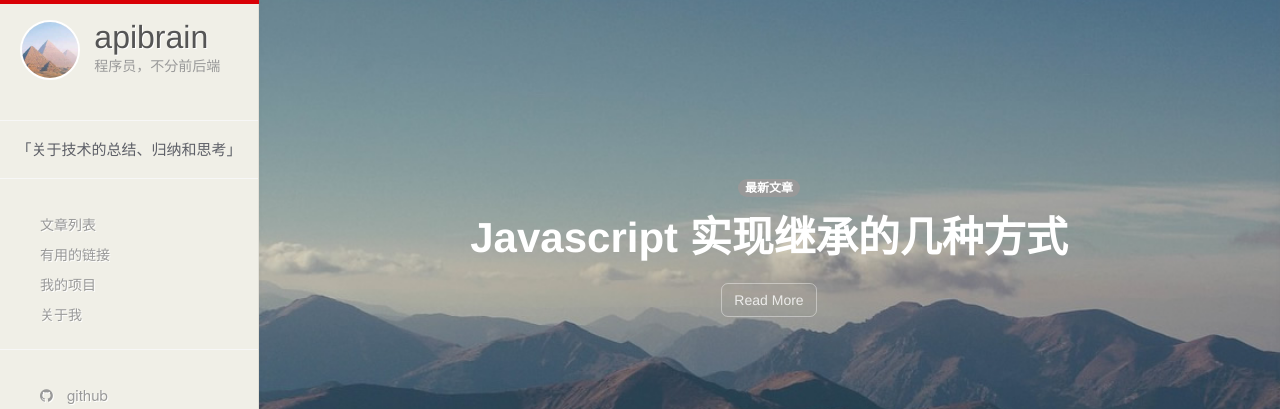
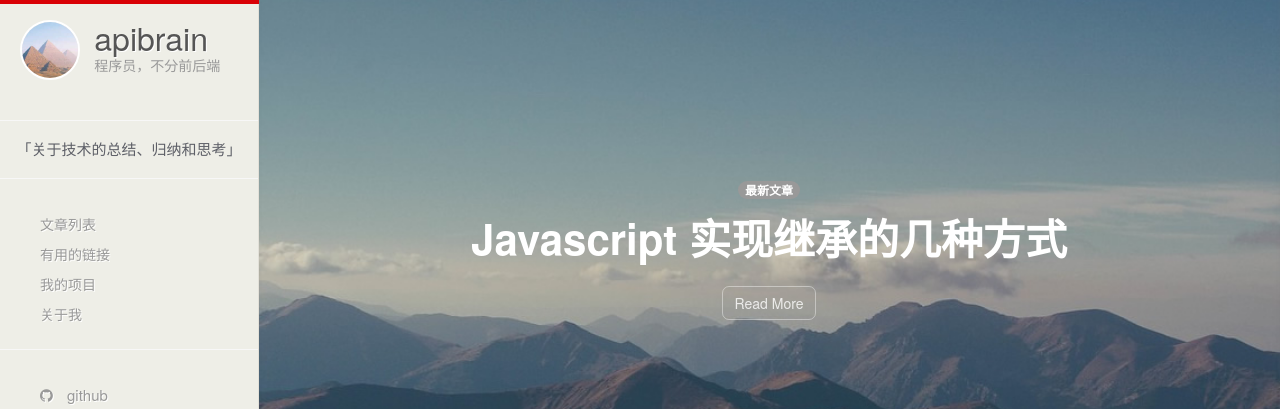
Before and after one commit to apibrain/apibrain.github.io, a Jekyll site: the page built from index.html, in a window 1280 px wide and 900 px high. Shown: the top 409 px of the window. Built offline with Jekyll 4.4.1, drawn with Linux system fonts in a browser that asks for light colours.

Commit message:
修改了页面上部分样式

```diff
--- a/css/hc.css
+++ b/css/hc.css
@@ -26,23 +26,23 @@
   font-weight:normal;
 }
 
-h1 a,h2 a,h3 a,h4 a
-{
+h1 a,h2 a,h3 a,h4 a {
   color:#428fe0
 }
 
-h1 a:hover,h2 a:hover,h3 a:hover,h4 a:hover
-{
+h1 a:hover,h2 a:hover,h3 a:hover,h4 a:hover {
   color:#29598c
 }
 
-p
-{
-  font-weight:200;
+p {
+  font-weight:normal;
   line-height: 1.85em;
   font-size: 1.2em;
   margin-bottom: 1.5em;
   text-align: justify;
+}
+ul, ul li, ol, ol li {
+  font-weight: 200;
 }
 
 .posts
@@ -92,12 +92,11 @@
   border-radius: 100%;
 }
 
-#sidebar-wrapper
-{
+#sidebar-wrapper {
   margin-left:-258px;
   left:258px;
   width:259px;
-  background:#f0efe7;
+  background-color:#eeeee7;
   position:fixed;
   height:100%;
   overflow-y:auto;
@@ -204,7 +203,6 @@
 .brand a, .brand a:visited {
   font-weight:200;
   color:#555;
-  font-family:"Helvetica Neue", helvetica, "Open Sans",sans-serif;
   text-shadow:1px 1px #fff;
   font-size: 32px;
 }
@@ -257,7 +255,8 @@
 }
 
 div.highlighter-rouge {
-  background: url(https://sf-static.b0.upaiyun.com/v-579b24f3/global/img/blueprint.png) repeat #f4f5f6;
+  background: url(https://sf-static.b0.upaiyun.com/v-579b24f3/global/img/blueprint.png) repeat #f6f6f8;
+  background-size: 30px 30px;
   border: 0px solid #e4e8e8;
   border-radius: 4px;
   margin-bottom: 2.4em;
@@ -348,7 +347,6 @@
 .showcase-text
 {
   font-size:3em;
-  font-family:"Helvetica Neue", helvetica, "Open Sans", sans-serif;
   font-weight:bolder;
   color:#fff;
   text-align:center;
@@ -387,7 +385,6 @@
 
 #welcome-greeting p a
 {
-  font-weight:100;
   color:#d90006;
   border-bottom: 0 none;
 }
@@ -397,6 +394,7 @@
   bottom:0;
   width:100%;
   font-size:.9em;
+  font-weight: 200;
   text-shadow:1px 1px #fff;
   padding-left:0px;
   margin-bottom:0;
@@ -428,7 +426,6 @@
   border:1px solid rgba(255,255,255,.4);
   color:rgba(255,255,255,.8);
   font-weight:200;
-  font-family:"Helvetica Neue", helvetica, "Open Sans", sans-serif;
 }
 
 .showcase-button:hover
@@ -548,8 +545,6 @@
 time
 {
   color:#c9c9c9;
-  font-family:"Helvetica Neue", helvetica, "Open Sans", sans-serif;
-  font-weight:200;
 }
 
 .pn-pager {
@@ -628,6 +623,7 @@
 }
 .homepage-posts time, .homepage-posts h4 {
   font-size: 1.2em;
+  font-weight: normal;
   margin: 0;
   border: 0px solid #f00;
   line-height: 36px;
@@ -652,7 +648,6 @@
 .project-container h1
 {
   font-size:3em;
-  font-family:"Helvetica Neue", helvetica, "Open Sans", sans-serif;
   font-weight:bolder;
   color:#fff;
   text-align:center;
@@ -661,8 +656,6 @@
 
 .project-container p
 {
-  font-weight:200;
-  font-family:"Helvetica Neue", helvetica, "Open Sans",sans-serif;
   color:#fff;
   text-align:center;
   left-padding:20%
@@ -721,7 +714,6 @@
 
 .user-card h1
 {
-  font-family:"Helvetica Neue", helvetica, "Open Sans",sans-serif;
   font-weight:bolder;
   font-size:2.5em;
   line-height:55px;
```
